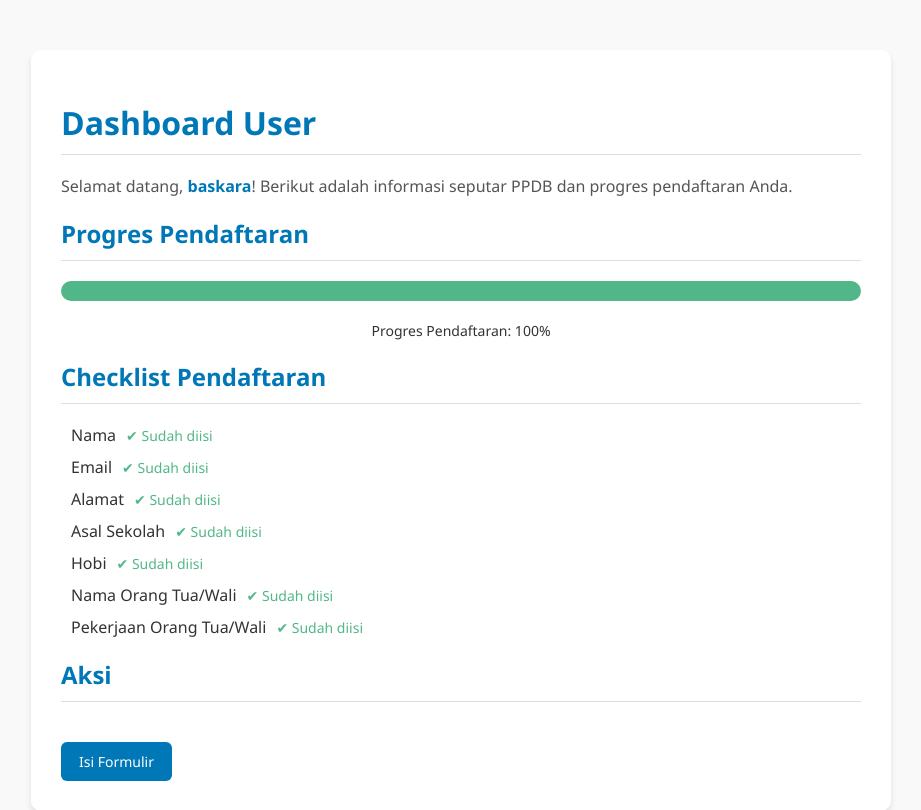
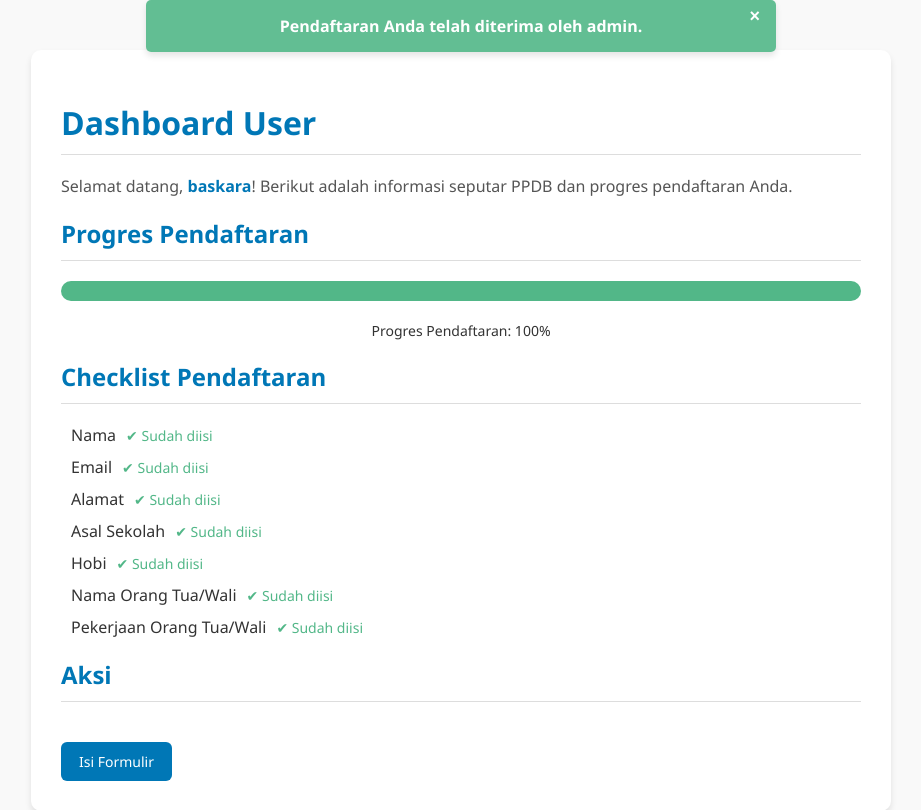
Before and after one commit to koalasaurus/ppdb-3, a Flask app: page /dashboard_user/4 in a window 1280 px wide. Shown: the top 810 px of the page, without its empty margins (179-1100 px from the left). Run offline with Flask 3, Linux system fonts and the light colour scheme.

Commit message:
Add notification feature to user dashboard; display latest notifications with close button and improve styling for better visibility.

```diff
--- a/app.py
+++ b/app.py
@@ -119,7 +119,10 @@ def dashboard_user(user_id):
     ])
     progress = int((filled_fields / total_fields) * 100)
 
-    return render_template('dashboard_user.html', user=user, progress=progress)
+    # Ambil notifikasi terbaru untuk user
+    notification = Notification.query.filter_by(user_id=user.id).order_by(Notification.id.desc()).first()
+
+    return render_template('dashboard_user.html', user=user, progress=progress, notification=notification)
 
 # Dashboard Admin
 @app.route('/dashboard_admin', methods=['GET', 'POST'])
--- a/templates/dashboard_user.html
+++ b/templates/dashboard_user.html
@@ -4,6 +4,48 @@
     <title>Dashboard User</title>
     <link rel="stylesheet" type="text/css" href="{{ url_for('static', filename='css/user.css') }}">
     <style>
+        .notification {
+            padding: 15px;
+            text-align: center;
+            font-size: 16px;
+            font-weight: bold;
+            border-radius: 5px;
+            position: fixed;
+            top: 0;
+            left: 50%;
+            transform: translateX(-50%);
+            width: 90%;
+            max-width: 600px;
+            z-index: 1000;
+            box-shadow: 0 4px 6px rgba(0, 0, 0, 0.1);
+        }
+
+        .notification.success {
+            background-color: rgba(82, 183, 136, 0.9); /* Hijau transparan */
+            color: white;
+        }
+
+        .notification.error {
+            background-color: rgba(230, 57, 70, 0.9); /* Merah transparan */
+            color: white;
+        }
+
+        .notification .close-btn {
+            position: absolute;
+            top: 5px;
+            right: 10px;
+            background: none;
+            border: none;
+            font-size: 18px;
+            font-weight: bold;
+            color: white;
+            cursor: pointer;
+        }
+
+        .notification .close-btn:hover {
+            color: #ddd;
+        }
+
         .progress-container {
             margin: 20px 0;
             background-color: #f1f1f1; /* Abu-abu terang */
@@ -56,15 +98,30 @@
             color: #e63946; /* Merah */
         }
     </style>
+    <script>
+        // Fungsi untuk menyembunyikan notifikasi
+        function closeNotification() {
+            const notification = document.getElementById('notification');
+            notification.style.display = 'none';
+        }
+    </script>
 </head>
 <body>
+    <!-- Notifikasi -->
+    {% if notification %}
+    <div id="notification" class="notification {{ 'success' if 'diterima' in notification.message.lower() else 'error' }}">
+        <button class="close-btn" onclick="closeNotification()">×</button>
+        {{ notification.message }}
+    </div>
+    {% endif %}
+
     <div class="container">
         <h1>Dashboard User</h1>
         <p>Selamat datang, <strong>{{ user.name }}</strong>! Berikut adalah informasi seputar PPDB dan progres pendaftaran Anda.</p>
 
         <h2>Progres Pendaftaran</h2>
         <div class="progress-container">
-            <div class="progress-bar"></div>
+            <div class="progress-bar" style="width: {{ progress }}%;"></div>
         </div>
         <div class="progress-label">
             Progres Pendaftaran: {{ progress }}%
```
Also changed, not shown: instance/db.sqlite3.
